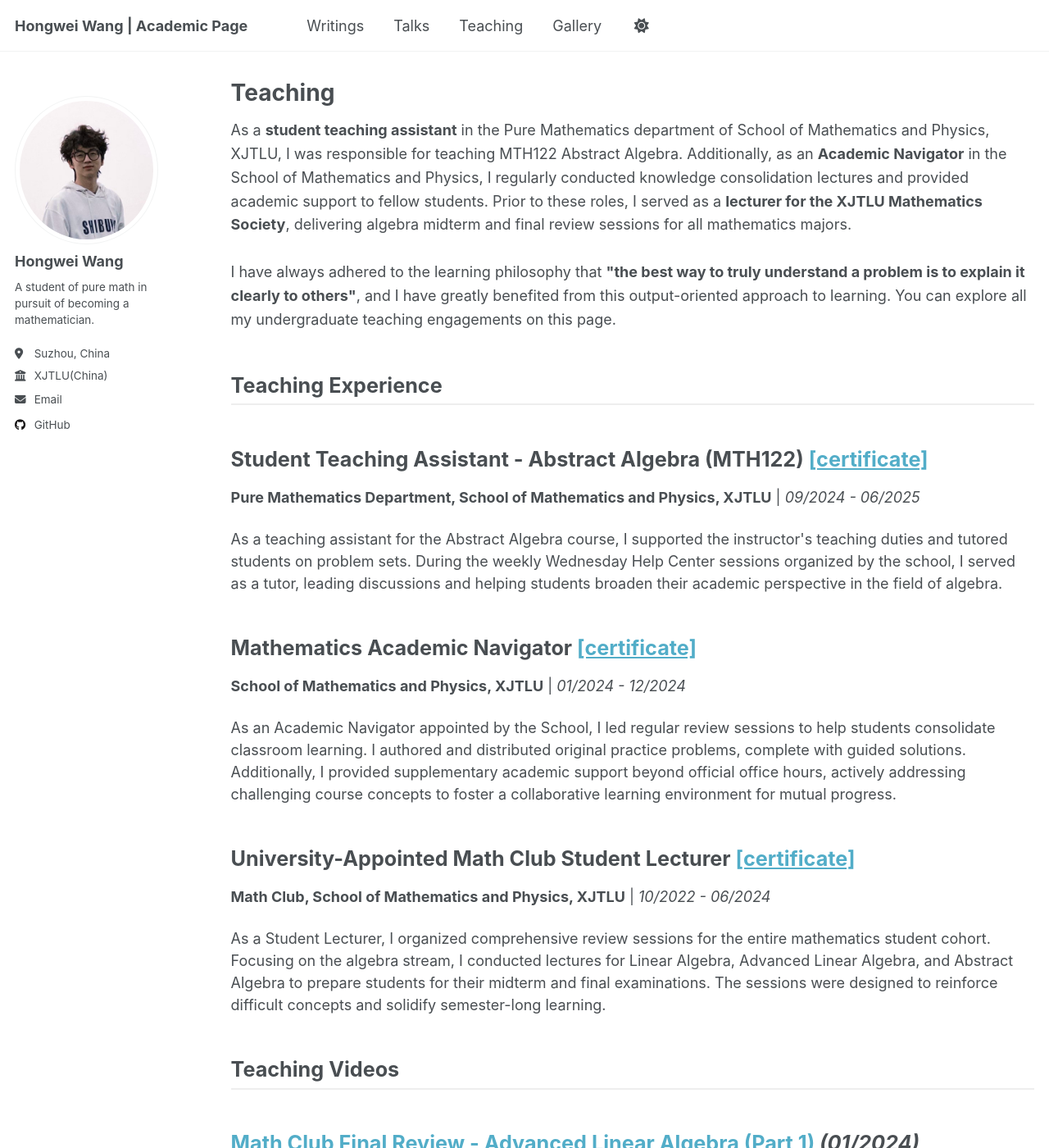
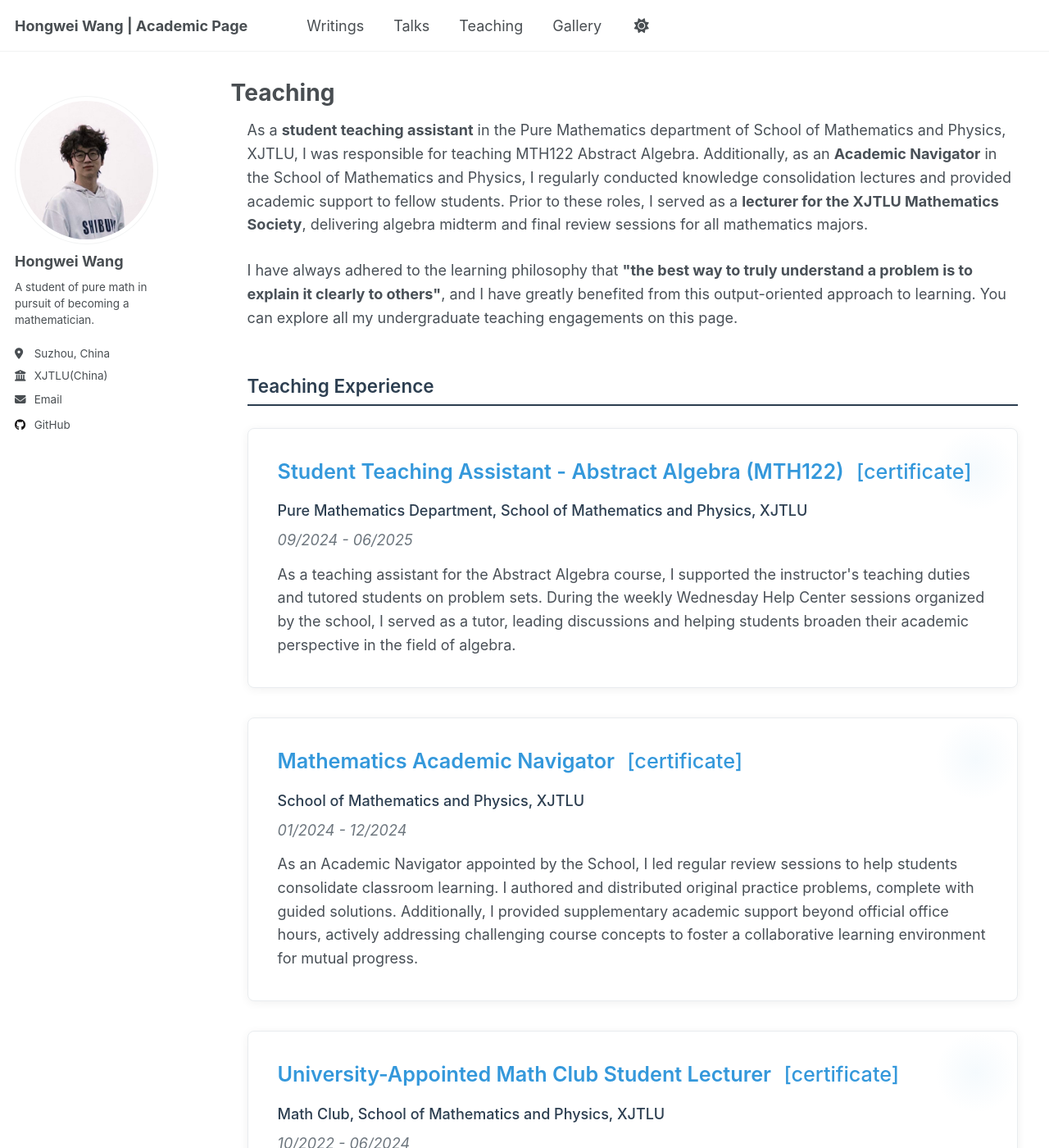
Before and after one commit to WangHongWei-AcademicPage/WangHongWei-AcademicPage.github.io, a Jekyll site: the page built from _pages/teaching.html, in a window 1280 px wide and 1400 px high. Shown: the whole window at 82% size. Built offline with Jekyll 4.4.1, drawn with Linux system fonts in a browser that asks for light colours; a script that is not in the unit is left out; some of the changed text lies outside the part shown.

Commit message:
Update teaching.html

```diff
--- a/_pages/teaching.html
+++ b/_pages/teaching.html
@@ -5,58 +5,298 @@ permalink: /teaching/
 author_profile: true
 ---
 
-<p style="line-height: 1.6; margin-bottom: 2em;">As a <strong>student teaching assistant</strong> in the Pure Mathematics department of School of Mathematics and Physics, XJTLU, I was responsible for teaching MTH122 Abstract Algebra. Additionally, as an <strong>Academic Navigator</strong> in the School of Mathematics and Physics, I regularly conducted knowledge consolidation lectures and provided academic support to fellow students. Prior to these roles, I served as a <strong>lecturer for the XJTLU Mathematics Society</strong>, delivering algebra midterm and final review sessions for all mathematics majors.<br><br>
-I have always adhered to the learning philosophy that <strong>"the best way to truly understand a problem is to explain it clearly to others"</strong>, and I have greatly benefited from this output-oriented approach to learning. You can explore all my undergraduate teaching engagements on this page.</p>
+<style>
+.teaching-container {
+  max-width: 1200px;
+  margin: 0 auto;
+  padding: 0 20px;
+}
 
-<h2 style="font-size: 1.4em; margin-bottom: 1em; border-bottom: 2px solid #eee; padding-bottom: 0.3em;">Teaching Experience</h2>
+.intro-text {
+  line-height: 1.6;
+  margin-bottom: 3rem;
+  color: #495057;
+}
 
-<div class="publications">
-  <div class="publication-item">
-    <h3 style="font-size: 1.4em; margin-bottom: 0.5em;">
-      Student Teaching Assistant - Abstract Algebra (MTH122)
-      <a href="../assets/ta.pdf" style="font-size: inherit;">[certificate]</a>
-    </h3>
-    <p><strong>Pure Mathematics Department, School of Mathematics and Physics, XJTLU</strong> | <em>09/2024 - 06/2025</em></p>
-    <p>As a teaching assistant for the Abstract Algebra course, I supported the instructor's teaching duties and tutored students on problem sets. During the weekly Wednesday Help Center sessions organized by the school, I served as a tutor, leading discussions and helping students broaden their academic perspective in the field of algebra.</p>
+.intro-text p {
+  margin-bottom: 1.5rem;
+}
+
+.teaching-card {
+  background: white;
+  border-radius: 8px;
+  padding: 2rem;
+  margin-bottom: 2rem;
+  border-left: 4px solid #2c3e50;
+  box-shadow: 0 2px 12px rgba(0,0,0,0.06);
+  border: 1px solid #e9ecef;
+  transition: all 0.3s ease;
+  position: relative;
+  overflow: hidden;
+}
+
+.teaching-card:hover {
+  transform: translateY(-3px);
+  box-shadow: 0 6px 20px rgba(0,0,0,0.12);
+}
+
+.teaching-card::before {
+  content: "";
+  position: absolute;
+  top: 0;
+  right: 0;
+  width: 100px;
+  height: 100px;
+  background: radial-gradient(circle, #3498db 0%, transparent 70%);
+  opacity: 0.05;
+  transition: opacity 0.3s ease;
+}
+
+.teaching-card:hover::before {
+  opacity: 0.1;
+}
+
+.teaching-header {
+  margin-bottom: 1rem;
+}
+
+.teaching-title {
+  color: #3498db;
+  margin: 0 0 0.5rem 0;
+  font-size: 1.4rem;
+  font-weight: 600;
+  line-height: 1.3;
+}
+
+.teaching-title a {
+  color: #3498db;
+  text-decoration: none;
+  transition: all 0.3s ease;
+}
+
+.teaching-title a:hover {
+  color: #2c3e50;
+  text-decoration: underline;
+}
+
+.certificate-link {
+  color: #3498db;
+  text-decoration: none;
+  font-weight: 500;
+  margin-left: 0.5rem;
+  transition: all 0.3s ease;
+}
+
+.certificate-link:hover {
+  color: #2c3e50;
+  text-decoration: underline;
+}
+
+.teaching-meta {
+  color: #2c3e50;
+  font-weight: 500;
+  margin-bottom: 0.5rem;
+}
+
+.teaching-date {
+  color: #6c757d;
+  font-style: italic;
+  margin-bottom: 0.8rem;
+}
+
+.teaching-description {
+  color: #495057;
+  line-height: 1.6;
+  margin: 0;
+}
+
+.teaching-description strong {
+  color: #2c3e50;
+}
+
+.video-card {
+  background: white;
+  border-radius: 8px;
+  padding: 2rem;
+  margin-bottom: 2rem;
+  border-left: 4px solid #2c3e50;
+  box-shadow: 0 2px 12px rgba(0,0,0,0.06);
+  border: 1px solid #e9ecef;
+  transition: all 0.3s ease;
+}
+
+.video-card:hover {
+  transform: translateY(-3px);
+  box-shadow: 0 6px 20px rgba(0,0,0,0.12);
+}
+
+.video-title {
+  color: #3498db;
+  margin: 0 0 0.8rem 0;
+  font-size: 1.3rem;
+  font-weight: 600;
+  line-height: 1.3;
+}
+
+.video-title a {
+  color: #3498db;
+  text-decoration: none;
+  transition: all 0.3s ease;
+}
+
+.video-title a:hover {
+  color: #2c3e50;
+  text-decoration: underline;
+}
+
+.video-meta {
+  color: #6c757d;
+  font-style: italic;
+  margin-bottom: 0.5rem;
+}
+
+.video-description {
+  color: #495057;
+  line-height: 1.6;
+  margin: 0;
+}
+
+.fade-in {
+  opacity: 0;
+  transform: translateY(20px);
+  transition: all 0.6s ease;
+}
+
+.fade-in.visible {
+  opacity: 1;
+  transform: translateY(0);
+}
+
+.section-title {
+  color: #2c3e50;
+  border-bottom: 2px solid #2c3e50;
+  padding-bottom: 0.5rem;
+  margin: 3rem 0 1.5rem 0;
+  font-weight: 600;
+}
+
+.section-title:first-of-type {
+  margin-top: 2rem;
+}
+
+@media (max-width: 768px) {
+  .teaching-container {
+    padding: 0 15px;
+  }
+
+  .teaching-card, .video-card {
+    padding: 1.5rem;
+  }
+
+  .teaching-title, .video-title {
+    font-size: 1.2rem;
+  }
+}
+</style>
+
+<div class="teaching-container">
+  <div class="intro-text">
+    <p>As a <strong>student teaching assistant</strong> in the Pure Mathematics department of School of Mathematics and Physics, XJTLU, I was responsible for teaching MTH122 Abstract Algebra. Additionally, as an <strong>Academic Navigator</strong> in the School of Mathematics and Physics, I regularly conducted knowledge consolidation lectures and provided academic support to fellow students. Prior to these roles, I served as a <strong>lecturer for the XJTLU Mathematics Society</strong>, delivering algebra midterm and final review sessions for all mathematics majors.</p>
+
+    <p>I have always adhered to the learning philosophy that <strong>"the best way to truly understand a problem is to explain it clearly to others"</strong>, and I have greatly benefited from this output-oriented approach to learning. You can explore all my undergraduate teaching engagements on this page.</p>
   </div>
 
-  <div class="publication-item">
-    <h3 style="font-size: 1.4em; margin-bottom: 0.5em;">Mathematics Academic Navigator
-      <a href="../assets/na.pdf" style="font-size: inherit;">[certificate]</a>
-    </h3>
-    <p><strong>School of Mathematics and Physics, XJTLU</strong> | <em>01/2024 - 12/2024</em></p>
-    <p>As an Academic Navigator appointed by the School, I led regular review sessions to help students consolidate classroom learning. I authored and distributed original practice problems, complete with guided solutions. Additionally, I provided supplementary academic support beyond official office hours, actively addressing challenging course concepts to foster a collaborative learning environment for mutual progress.</p>
+  <h2 class="section-title">Teaching Experience</h2>
+
+  <div class="teaching-card fade-in">
+    <div class="teaching-header">
+      <h3 class="teaching-title">
+        Student Teaching Assistant - Abstract Algebra (MTH122)
+        <a href="../assets/ta.pdf" class="certificate-link">[certificate]</a>
+      </h3>
+    </div>
+    <div class="teaching-meta">Pure Mathematics Department, School of Mathematics and Physics, XJTLU</div>
+    <div class="teaching-date">09/2024 - 06/2025</div>
+    <p class="teaching-description">As a teaching assistant for the Abstract Algebra course, I supported the instructor's teaching duties and tutored students on problem sets. During the weekly Wednesday Help Center sessions organized by the school, I served as a tutor, leading discussions and helping students broaden their academic perspective in the field of algebra.</p>
   </div>
 
+  <div class="teaching-card fade-in">
+    <div class="teaching-header">
+      <h3 class="teaching-title">
+        Mathematics Academic Navigator
+        <a href="../assets/na.pdf" class="certificate-link">[certificate]</a>
+      </h3>
+    </div>
+    <div class="teaching-meta">School of Mathematics and Physics, XJTLU</div>
+    <div class="teaching-date">01/2024 - 12/2024</div>
+    <p class="teaching-description">As an Academic Navigator appointed by the School, I led regular review sessions to help students consolidate classroom learning. I authored and distributed original practice problems, complete with guided solutions. Additionally, I provided supplementary academic support beyond official office hours, actively addressing challenging course concepts to foster a collaborative learning environment for mutual progress.</p>
+  </div>
 
+  <div class="teaching-card fade-in">
+    <div class="teaching-header">
+      <h3 class="teaching-title">
+        University-Appointed Math Club Student Lecturer
+        <a href="../assets/let.pdf" class="certificate-link">[certificate]</a>
+      </h3>
+    </div>
+    <div class="teaching-meta">Math Club, School of Mathematics and Physics, XJTLU</div>
+    <div class="teaching-date">10/2022 - 06/2024</div>
+    <p class="teaching-description">As a Student Lecturer, I organized comprehensive review sessions for the entire mathematics student cohort. Focusing on the algebra stream, I conducted lectures for Linear Algebra, Advanced Linear Algebra, and Abstract Algebra to prepare students for their midterm and final examinations. The sessions were designed to reinforce difficult concepts and solidify semester-long learning.</p>
+  </div>
 
-  <div class="publication-item">
-    <h3 style="font-size: 1.4em; margin-bottom: 0.5em;">University-Appointed Math Club Student Lecturer
-    <a href="../assets/let.pdf" style="font-size: inherit;">[certificate]</a>
-    </h3>
-    <p><strong>Math Club, School of Mathematics and Physics, XJTLU</strong> | <em>10/2022 - 06/2024</em></p>
-    <p>As a Student Lecturer, I organized comprehensive review sessions for the entire mathematics student cohort. Focusing on the algebra stream, I conducted lectures for Linear Algebra, Advanced Linear Algebra, and Abstract Algebra to prepare students for their midterm and final examinations. The sessions were designed to reinforce difficult concepts and solidify semester-long learning.</p>
+  <h2 class="section-title">Teaching Videos</h2>
+
+  <div class="video-card fade-in">
+    <div class="teaching-header">
+      <h3 class="video-title"><a href="https://www.bilibili.com/video/BV1pp4y1R7yQ/?spm_id_from=333.1387.upload.video_card.click" target="_blank">Math Club Final Review - Advanced Linear Algebra (Part 1)</a></h3>
+      <div class="video-meta">January 2024</div>
+    </div>
+    <div class="teaching-meta">School of Mathematics and Physics, XJTLU</div>
+    <p class="video-description">This two-part final review series for Advanced Linear Algebra provided a comprehensive overview of the course's core concepts. The lectures focused on complex topics including vector spaces, linear transformations, eigenvalues and eigenvectors, and diagonalization, offering students strategic approaches to problem-solving and exam preparation through worked examples and clear explanations.</p>
+  </div>
+
+  <div class="video-card fade-in">
+    <div class="teaching-header">
+      <h3 class="video-title"><a href="https://www.bilibili.com/video/BV1iK41147kD/?spm_id_from=333.1387.upload.video_card.click" target="_blank">Math Club Final Review - Advanced Linear Algebra (Part 2)</a></h3>
+      <div class="video-meta">January 2024</div>
+    </div>
+    <div class="teaching-meta">School of Mathematics and Physics, XJTLU</div>
+    <p class="video-description">This two-part final review series for Advanced Linear Algebra provided a comprehensive overview of the course's core concepts. The lectures focused on complex topics including vector spaces, linear transformations, eigenvalues and eigenvectors, and diagonalization, offering students strategic approaches to problem-solving and exam preparation through worked examples and clear explanations.</p>
+  </div>
+
+  <div class="video-card fade-in">
+    <div class="teaching-header">
+      <h3 class="video-title"><a href="https://www.bilibili.com/video/BV1LA411S7k7/?spm_id_from=333.1387.upload.video_card.click" target="_blank">Math Club Final Review - Linear Algebra</a></h3>
+      <div class="video-meta">January 2023</div>
+    </div>
+    <div class="teaching-meta">School of Mathematics and Physics, XJTLU</div>
+    <p class="video-description">A comprehensive final review session covering the complete Linear Algebra curriculum. This lecture systematically revisited fundamental concepts including matrix operations, determinants, vector spaces, and linear transformations, providing students with effective strategies for final examination preparation and a holistic understanding of the subject.</p>
+  </div>
+
+  <div class="video-card fade-in">
+    <div class="teaching-header">
+      <h3 class="video-title"><a href="https://www.bilibili.com/video/BV128411a7ko/?spm_id-from=333.1387.upload.video_card.click" target="_blank">Math Club Midterm Review - Linear Algebra</a></h3>
+      <div class="video-meta">October 2022</div>
+    </div>
+    <div class="teaching-meta">School of Mathematics and Physics, XJTLU</div>
+    <p class="video-description">This midterm review session focused on the first half of the Linear Algebra course, emphasizing core topics such as systems of linear equations, matrix algebra, and vector geometry. The lecture aimed to solidify students' foundational knowledge and problem-solving skills ahead of the midterm assessment.</p>
   </div>
 </div>
 
+<script>
+document.addEventListener('DOMContentLoaded', function() {
+  const fadeElements = document.querySelectorAll('.fade-in');
 
-<h2 style="font-size: 1.4em; margin-bottom: 1em; border-bottom: 2px solid #eee; padding-bottom: 0.3em;">Teaching Videos</h2>
+  const fadeObserver = new IntersectionObserver((entries) => {
+    entries.forEach(entry => {
+      if (entry.isIntersecting) {
+        entry.target.classList.add('visible');
+      }
+    });
+  }, { threshold: 0.1 });
 
-<div class="publication-item">
-  <h3 style="font-size: 1.4em; margin-bottom: 0.5em;"><a href="https://www.bilibili.com/video/BV1pp4y1R7yQ/?spm_id_from=333.1387.upload.video_card.click" target="_blank" style="font-size: inherit;">Math Club Final Review - Advanced Linear Algebra (Part 1)</a> <em>(01/2024)</em></h3>
-  <h3 style="font-size: 1.4em; margin-bottom: 0.5em;"><a href="https://www.bilibili.com/video/BV1iK41147kD/?spm_id_from=333.1387.upload.video_card.click" target="_blank" style="font-size: inherit;">Math Club Final Review - Advanced Linear Algebra (Part 2)</a> <em>(01/2024)</em></h3>
-  <p><strong>School of Mathematics and Physic, XJTLU</strong></p>
-  <p>This two-part final review series for Advanced Linear Algebra provided a comprehensive overview of the course's core concepts. The lectures focused on complex topics including vector spaces, linear transformations, eigenvalues and eigenvectors, and diagonalization, offering students strategic approaches to problem-solving and exam preparation through worked examples and clear explanations.</p>
-</div>
-
-<div class="publication-item">
-  <h3 style="font-size: 1.4em; margin-bottom: 0.5em;"><a href="https://www.bilibili.com/video/BV1LA411S7k7/?spm_id_from=333.1387.upload.video_card.click" target="_blank" style="font-size: inherit;">Math Club Final Review - Linear Algebra</a> <em>(01/2023)</em></h3>
-  <p><strong>School of Mathematics and Physic, XJTLU</strong></p>
-  <p>A comprehensive final review session covering the complete Linear Algebra curriculum. This lecture systematically revisited fundamental concepts including matrix operations, determinants, vector spaces, and linear transformations, providing students with effective strategies for final examination preparation and a holistic understanding of the subject.</p>
-</div>
-
-<div class="publication-item">
-  <h3 style="font-size: 1.4em; margin-bottom: 0.5em;"><a href="https://www.bilibili.com/video/BV128411a7ko/?spm_id-from=333.1387.upload.video_card.click" target="_blank" style="font-size: inherit;">Math Club Midterm Review - Linear Algebra</a> <em>(10/2022)</em></h3>
-  <p><strong>School of Mathematics and Physic, XJTLU</strong></p>
-  <p>This midterm review session focused on the first half of the Linear Algebra course, emphasizing core topics such as systems of linear equations, matrix algebra, and vector geometry. The lecture aimed to solidify students' foundational knowledge and problem-solving skills ahead of the midterm assessment.</p>
-</div>
+  fadeElements.forEach(element => {
+    fadeObserver.observe(element);
+  });
+});
+</script>
```
